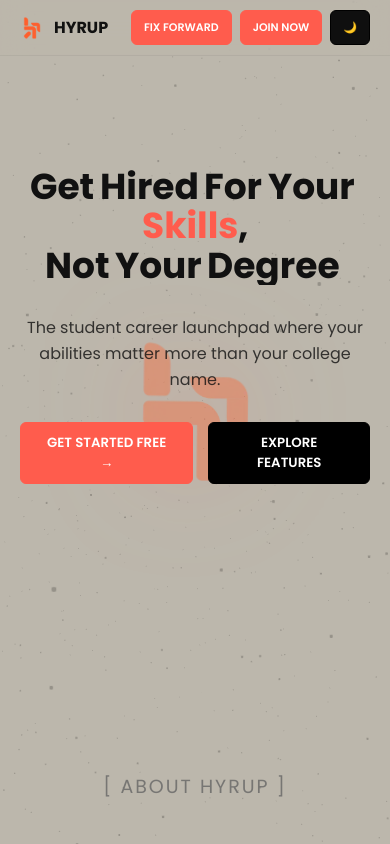
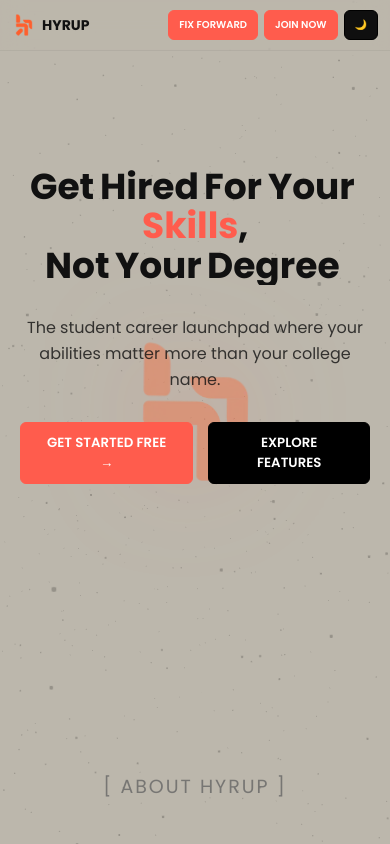
Before and after one commit to gokul3177/hyrupZ, a React (Vite) app: page / in a window 390 px wide. Shown: the top 844 px of the page. Built offline with nearby package versions, Linux system fonts and the light colour scheme.

Commit message:
changed the logo relatively to mobile

```diff
--- a/src/App.css
+++ b/src/App.css
@@ -151,6 +151,29 @@ body.dark {
 
   .logo-img {
     height: 24px;
+  }
+}
+
+@media (max-width: 480px) {
+  .navbar {
+    padding: 10px 12px;
+  }
+
+  .logo {
+    gap: 6px;
+  }
+
+  .logo span {
+    font-size: 14px;
+  }
+
+  .nav-btns {
+    gap: 6px;
+  }
+
+  .nav-btns .btn {
+    padding: 6px 10px;
+    font-size: 10px;
   }
 }
 
@@ -404,6 +427,7 @@ a {
   grid-template-columns: 1fr 1fr;
   gap: 30px;
   text-align: left;
+  opacity: 2;
 }
 
 .about-card {
--- a/src/App.jsx
+++ b/src/App.jsx
@@ -367,10 +367,10 @@ function App() {
 
             <div className="university-grid">
               {[
-                { name: "SASTRA University", count: "834 students", percent: 90, icon: sastraLogo },
-                { name: "Jeppiaar Institute", count: "676 students", percent: 75, icon: jeppiarLogo },
-                { name: "PEC", count: "559 students", percent: 60, icon: pecLogo },
-                { name: "Manipur University", count: "350 students", percent: 40, icon: manipurLogo }
+                { name: "SASTRA", count: "834+ students", percent: 90, icon: sastraLogo },
+                { name: "JIT", count: "676+ students", percent: 75, icon: jeppiarLogo },
+                { name: "PEC", count: "559+ students", percent: 60, icon: pecLogo },
+                { name: "Manipur University", count: "350+ students", percent: 40, icon: manipurLogo }
               ].map((col, i) => (
                 <div key={i} className="university-box">
                   <div className="university-logo">
```
